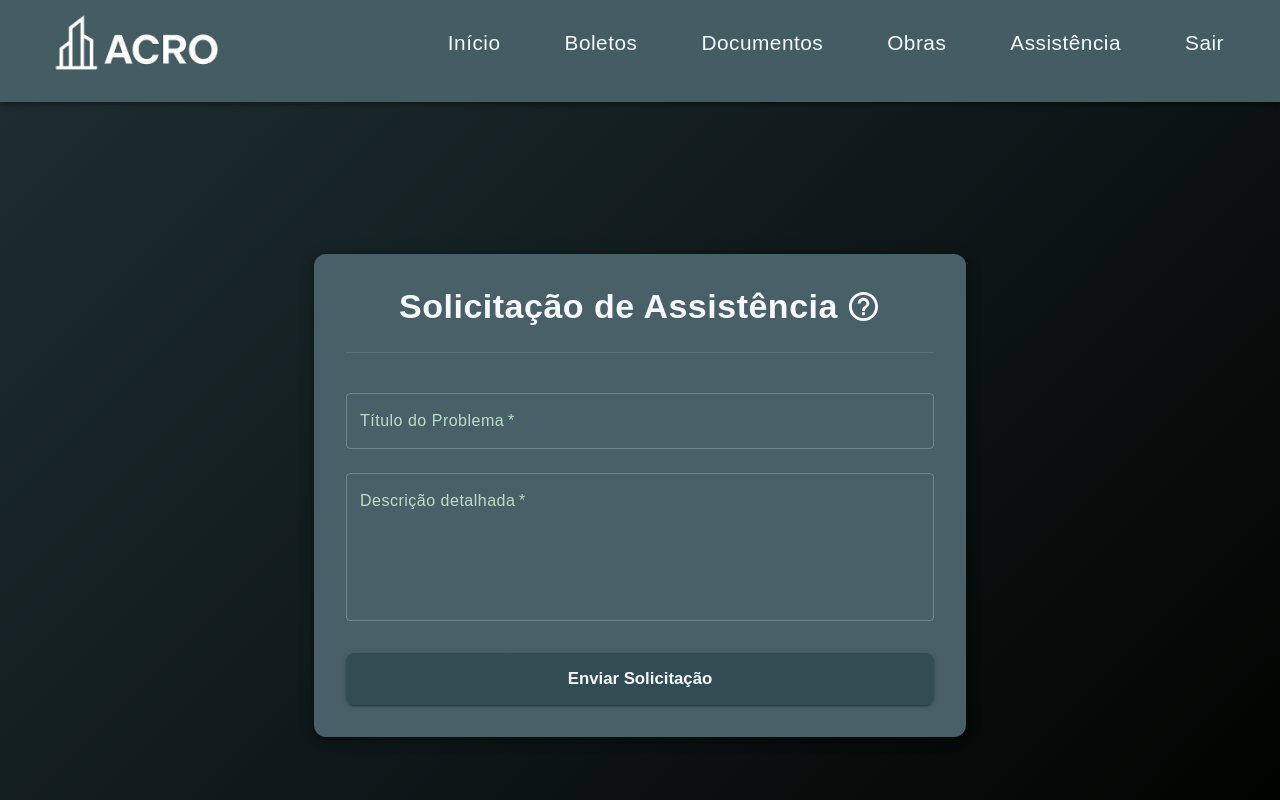
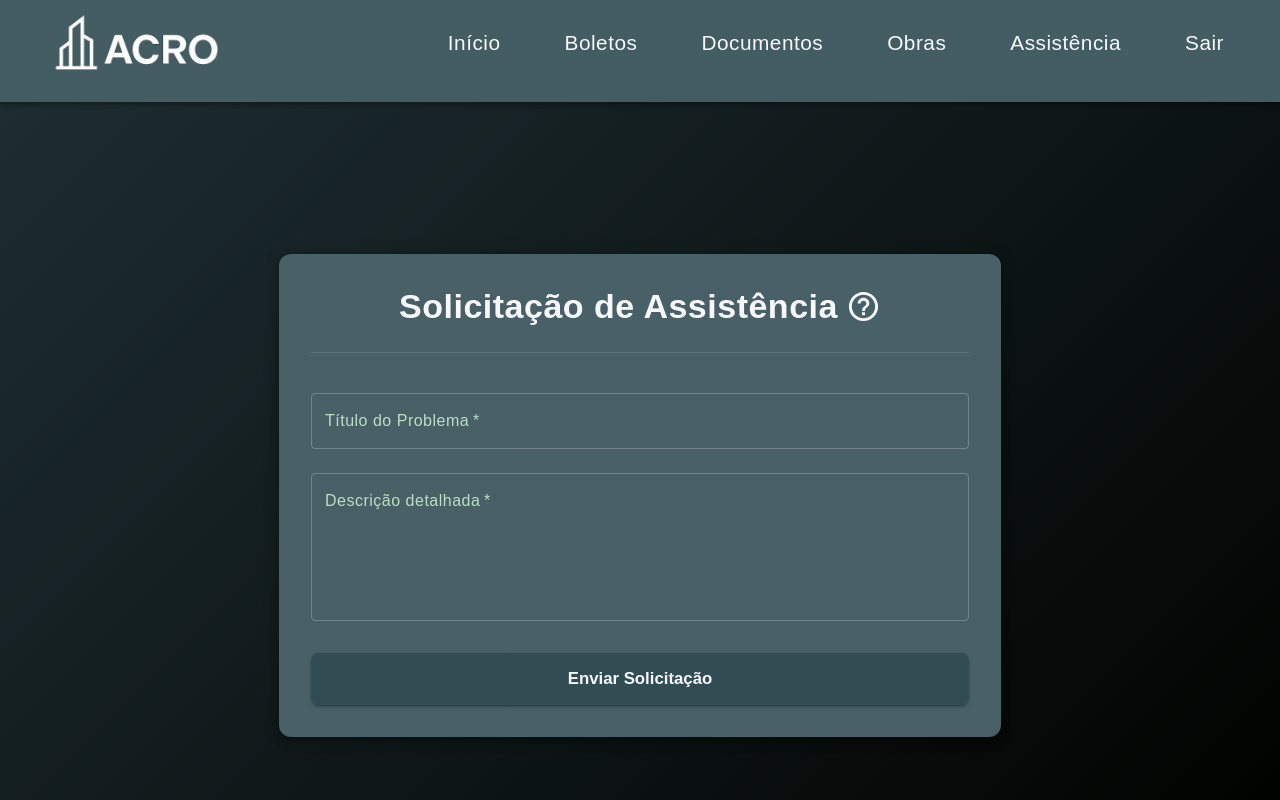
Before and after one commit to Nicollyyuri/Portal-Acro, a React (Create React App) app: page /cliente/assistencia in a window 1280 px wide. Built offline with nearby package versions, Linux system fonts and the light colour scheme.

Commit message:
modified:   src/paginas/cliente/AssistenciaPage.jsx 	modified:   src/paginas/cliente/DocumentosPage.jsx

```diff
--- a/src/paginas/cliente/AssistenciaPage.jsx
+++ b/src/paginas/cliente/AssistenciaPage.jsx
@@ -32,7 +32,7 @@ const AssistenciaPage = () => {
 
     return (
         <LayoutCliente>
-            <Box sx={{ maxWidth: 700, mx: 'auto', py: 5, px: 3, mt: 13 }}>
+            <Box sx={{ maxWidth: 770, mx: 'auto', py: 5, px: 3, mt: 13 }}>
                 <Paper
                     elevation={6}
                     sx={{
--- a/src/paginas/cliente/DocumentosPage.jsx
+++ b/src/paginas/cliente/DocumentosPage.jsx
@@ -8,7 +8,6 @@ import {
     Button,
     Chip,
     Paper,
-    Stack,
 } from '@mui/material';
 import Layout from '../../componentes/LayoutCliente';
 
```
